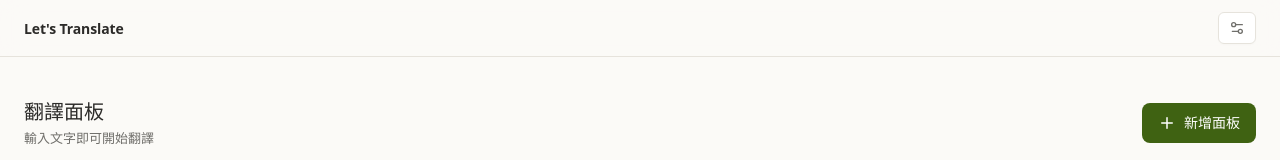
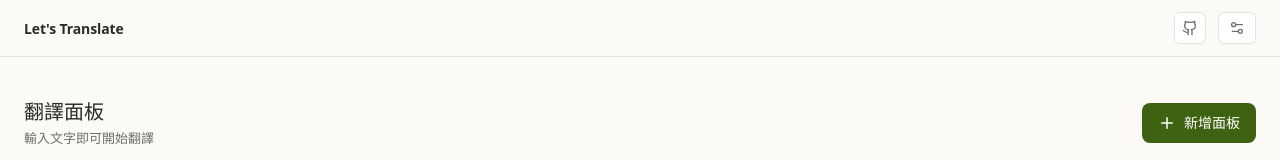
Before and after one commit to tungwu1230/lets-translate, a React (Vite) app: page / in a window 1280 px wide. Shown: the top 160 px of the page. Built offline with nearby package versions, Linux system fonts and the light colour scheme.

Commit message:
feat: add github link in header and write project README.md

```diff
--- a/src/App.tsx
+++ b/src/App.tsx
@@ -1,4 +1,4 @@
-import { Plus, Settings2 } from "lucide-react";
+import { Plus, Settings2, Github } from "lucide-react";
 import { useEffect, useMemo, useRef, useState } from "react";
 import { ProviderSettingsPanel } from "./components/ProviderSettingsPanel";
 import { TranslationPanel } from "./components/TranslationPanel";
@@ -180,6 +180,15 @@ export default function App() {
           </div>
 
           <div className="navbar-actions">
+            <a
+              href="https://github.com/tungwu1230/lets-translate"
+              target="_blank"
+              rel="noopener noreferrer"
+              className="github-link-btn"
+              title="GitHub 專案庫"
+            >
+              <Github size={16} aria-hidden="true" />
+            </a>
             <button
               type="button"
               className={`settings-toggle-btn ${isSettingsOpen ? "active" : ""}`}
--- a/src/styles.css
+++ b/src/styles.css
@@ -204,6 +204,27 @@ button:disabled {
   background: rgba(63, 98, 18, 0.08);
   border-color: var(--accent-color);
   color: var(--accent-color);
+}
+
+.github-link-btn {
+  display: inline-flex;
+  align-items: center;
+  justify-content: center;
+  width: 32px;
+  height: 32px;
+  border-radius: 6px;
+  border: 1px solid var(--border-color);
+  background: var(--bg-secondary);
+  color: var(--text-secondary);
+  box-shadow: 0 1px 2px rgba(44, 43, 41, 0.02);
+  transition: all 0.15s ease;
+  text-decoration: none;
+}
+
+.github-link-btn:hover {
+  background: var(--bg-tertiary);
+  color: var(--text-primary);
+  border-color: var(--border-hover);
 }
 
 .shortcut-key {
```
Also changed, not shown: 1 other file (tests, documents, lock files or other folders).
